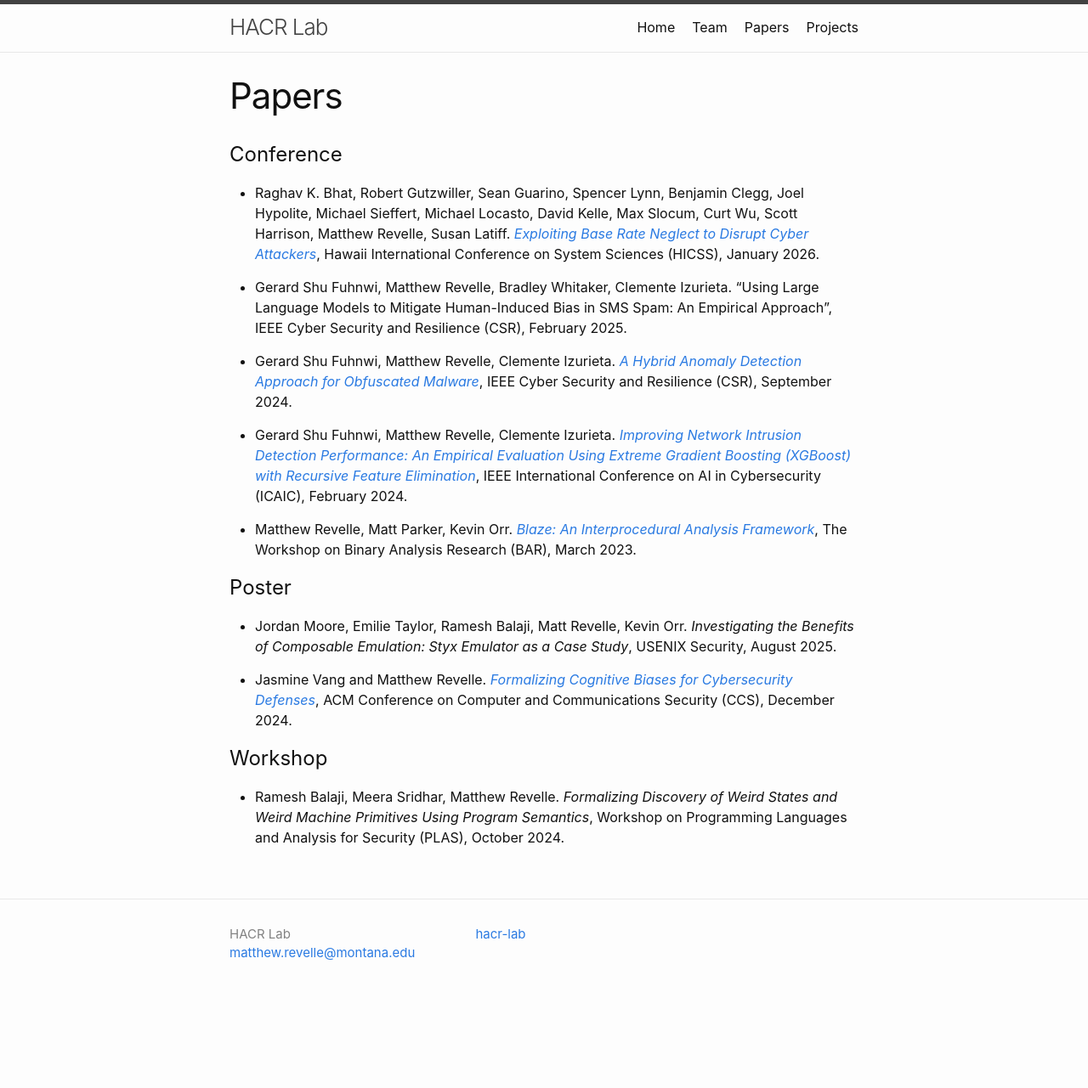
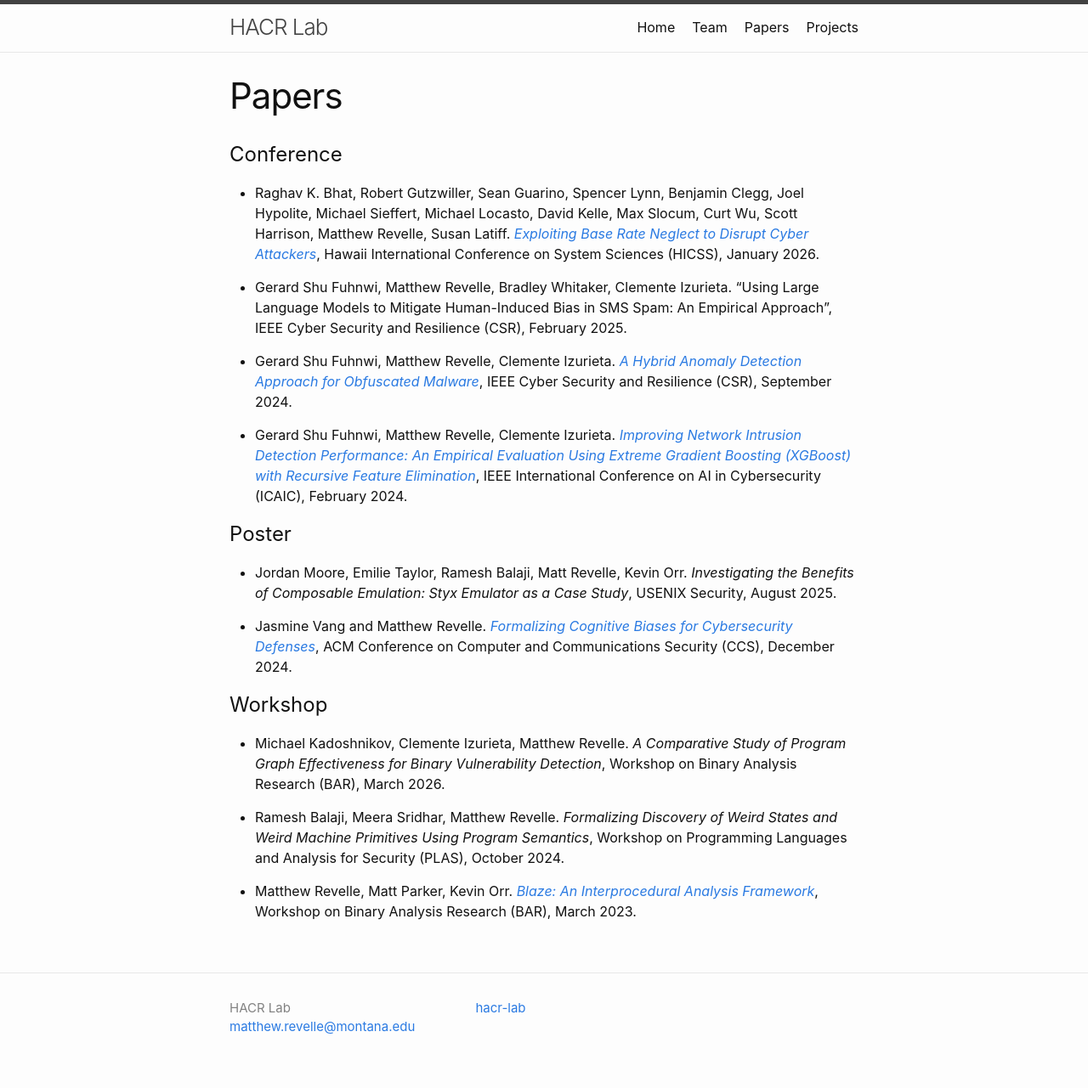
Before and after one commit to hacr-lab/hacr-lab.github.io, a Jekyll site: the page built from papers.md, in a window 1280 px wide. Shown: the whole page at 85% size. Built offline with Jekyll 4.4.1, drawn with Linux system fonts in a browser that asks for light colours; before the commit the page ends 1194 px from its top, so only the background shows below that.

Commit message:
Added Mike's BAR paper.

```diff
--- a/papers.md
+++ b/papers.md
@@ -14,8 +14,6 @@ permalink: /papers/
 
 - Gerard Shu Fuhnwi, Matthew Revelle, Clemente Izurieta. [_Improving Network Intrusion Detection Performance: An Empirical Evaluation Using Extreme Gradient Boosting (XGBoost) with Recursive Feature Elimination_](https://www.researchgate.net/profile/Gerard-Shu-Fuhnwi/publication/378277014_Improving_Network_Intrusion_Detection_Performance_An_Empirical_Evaluation_Using_Extreme_Gradient_Boosting_XGBoost_with_Recursive_Feature_Elimination/links/65d1489801325d4652117e66/Improving-Network-Intrusion-Detection-Performance-An-Empirical-Evaluation-Using-Extreme-Gradient-Boosting-XGBoost-with-Recursive-Feature-Elimination.pdf), IEEE International Conference on AI in Cybersecurity (ICAIC), February 2024.
 
-- Matthew Revelle, Matt Parker, Kevin Orr. [_Blaze: An Interprocedural Analysis Framework_](https://bar2023.github.io/2023papers/9/bar2023-final9.pdf), The Workshop on Binary Analysis Research (BAR), March 2023.
-
 # Poster
 
 - Jordan Moore, Emilie Taylor, Ramesh Balaji, Matt Revelle, Kevin Orr. _Investigating the Benefits of Composable Emulation: Styx
@@ -25,4 +23,8 @@ Emulator as a Case Study_, USENIX Security, August 2025.
 
 # Workshop
 
+- Michael Kadoshnikov, Clemente Izurieta, Matthew Revelle. _A Comparative Study of Program Graph Effectiveness for Binary Vulnerability Detection_, Workshop on Binary Analysis Research (BAR), March 2026.
+
 - Ramesh Balaji, Meera Sridhar, Matthew Revelle. _Formalizing Discovery of Weird States and Weird Machine Primitives Using Program Semantics_, Workshop on Programming Languages and Analysis for Security (PLAS), October 2024.
+
+- Matthew Revelle, Matt Parker, Kevin Orr. [_Blaze: An Interprocedural Analysis Framework_](https://bar2023.github.io/2023papers/9/bar2023-final9.pdf), Workshop on Binary Analysis Research (BAR), March 2023.
```
Also changed, not shown: _news/2026-01-30-bar-paper.md (added, +5 -0 lines).
